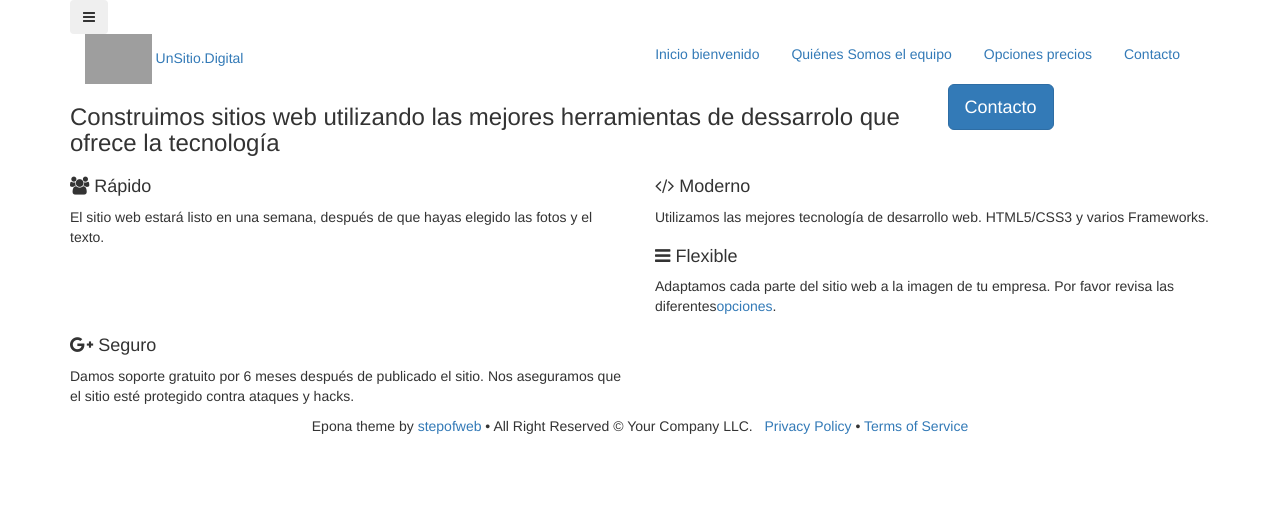
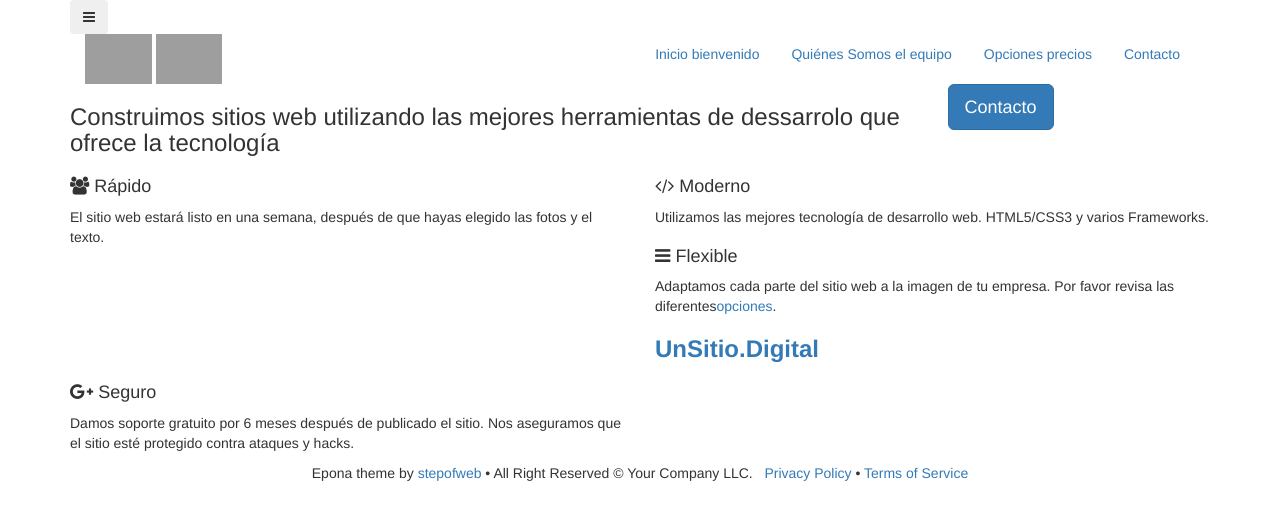
Before and after one commit to Alejoss/unsitiodigital, a Django app: page / in a window 1280 px wide. Shown: the top 520 px of the page. Run offline with Django 3.2, Linux system fonts and the light colour scheme; some libraries are stand-ins or nearby versions; grey boxes are pictures that could not be loaded.

Commit message:
imagenes extra, favicon

```diff
--- a/main/templates/inicio.html
+++ b/main/templates/inicio.html
@@ -110,6 +110,7 @@
 			<div class="col-md-6 col-sm-6 col-xs-12">
 				<h4><i class="fa fa-bars"></i> Flexible</h4>
 				<p>Adaptamos cada parte del sitio web a la imagen de tu empresa. Por favor revisa las diferentes<a href="">opciones</a>.</p>
+				<h3><a href=""><strong>UnSitio.Digital</strong></a></h3>
 			</div>
 
 
--- a/templates/menu.html
+++ b/templates/menu.html
@@ -15,7 +15,7 @@
 				<nav class="nav-main">
 					<a class="logo" href="index.html">
 						<img src="{% static 'assets/images/unsitiodigital/logo_unsitiodigital.png' %}" height="50" alt=""/>
-						UnSitio.Digital
+						<img src="{% static 'assets/images/unsitiodigital/logo_titulo_usd.png' %}" height="50" alt=""/>
 					</a>
 
 					<!--
--- a/unsitiodigital/settings.py
+++ b/unsitiodigital/settings.py
@@ -12,7 +12,7 @@ SECRET_KEY = os.environ['USDIGITAL_SECRET_KEY']
 
 # SECURITY WARNING: don't run with debug turned on in production!
 DEBUG = True
-HEROKU = False
+HEROKU = True
 
 ALLOWED_HOSTS = ["*"]
 
```
